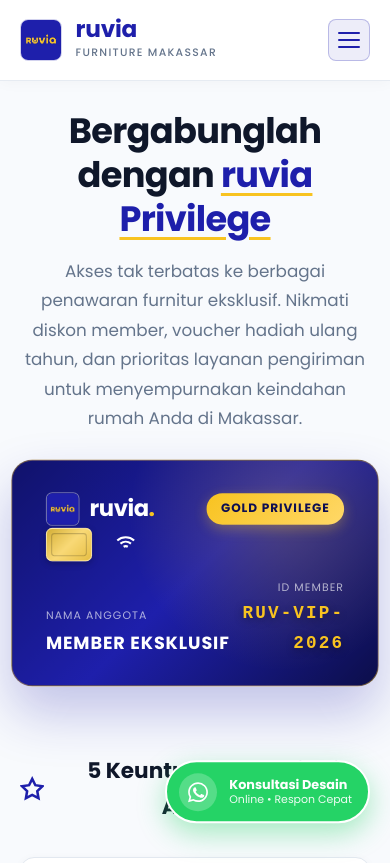
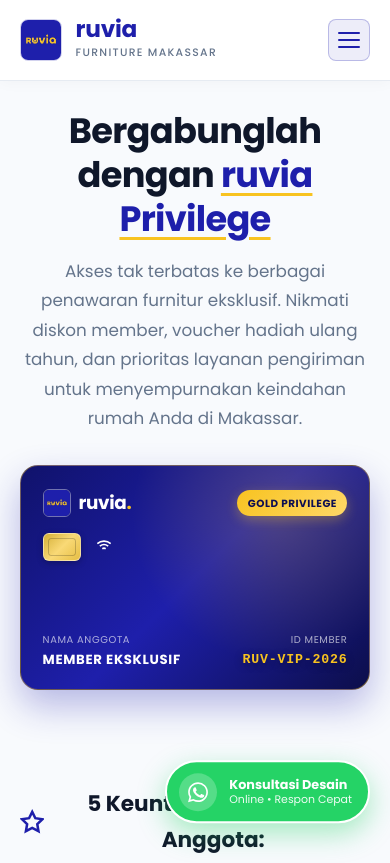
Before and after one commit to fathin413/ruvia-web, a website: page member.html in a window 390 px wide. Shown: the top 863 px of the page. Drawn offline with Linux system fonts and the light colour scheme; no server answers.

Commit message:
fix(mobile): seimbangkan button card katalog dan optimasi kartu digital membership di mobile

```diff
--- a/member.html
+++ b/member.html
@@ -77,7 +77,7 @@
                BAGIAN 1: KARTU DIGITAL (TENGAH)
                ================================================================== -->
           <div class="digital-card-preview-wrap" style="width: 100%; max-width: 420px; margin: 0 auto;">
-            <div class="digital-member-card" title="Kartu Member Digital ruvia Privilege" style="transform: scale(1.05); transform-origin: center; box-shadow: 0 25px 50px rgba(30, 31, 171, 0.25);">
+            <div class="digital-member-card" title="Kartu Member Digital ruvia Privilege" style="box-shadow: 0 25px 50px rgba(30, 31, 171, 0.25);">
               <div class="card-top-row">
                 <div class="card-brand">
                   <img src="assets/images/ruvia-logo.png" alt="ruvia" style="width: 32px; height: 32px; border-radius: 6px; border: 1px solid rgba(255,255,255,0.4);">
--- a/styles.css
+++ b/styles.css
@@ -2641,20 +2641,38 @@ dialog.promo-modal {
     white-space: nowrap !important;
     max-width: 100% !important;
   }
+  /* --- Catalog Product Card Mobile Balancing --- */
+  .card-body {
+    padding: 1.35rem 1.15rem !important;
+  }
   .card-footer {
-    gap: 0.4rem !important;
+    display: flex !important;
+    align-items: center !important;
+    justify-content: space-between !important;
+    gap: 0.75rem !important;
+    padding-top: 1.15rem !important;
+    width: 100% !important;
+    box-sizing: border-box !important;
   }
   .btn-detail {
-    font-size: clamp(0.72rem, 2.9vw, 0.78rem) !important;
+    font-size: clamp(0.74rem, 2.95vw, 0.84rem) !important;
+    color: var(--blue-primary) !important;
+    font-weight: 600 !important;
     white-space: nowrap !important;
-    gap: 0.3rem !important;
-    padding: 0.5rem 0.75rem !important;
+    gap: 0.35rem !important;
+    padding: 0.45rem 0 !important; /* Rata kiri persis sejajar dengan teks deskripsi */
+    margin: 0 !important;
+    display: inline-flex !important;
+    align-items: center !important;
   }
   .btn-wa-inquire {
-    font-size: clamp(0.72rem, 2.9vw, 0.78rem) !important;
-    padding: 0.5rem 0.75rem !important;
+    font-size: clamp(0.74rem, 2.95vw, 0.84rem) !important;
+    padding: 0.48rem 0.85rem !important;
     white-space: nowrap !important;
-    gap: 0.3rem !important;
+    gap: 0.35rem !important;
+    margin: 0 !important;
+    flex-shrink: 0 !important;
+    border-radius: var(--radius-pill) !important;
   }
   .btn-yellow-full {
     font-size: clamp(0.72rem, 2.95vw, 0.8rem) !important;
@@ -2717,6 +2735,112 @@ dialog.promo-modal {
     background: #ffffff !important;
     box-shadow: 0 4px 14px rgba(0, 0, 0, 0.22) !important;
   }
+
+  /* --- Digital Virtual Member Card Responsif Mobile --- */
+  .digital-card-preview-wrap {
+    width: 100% !important;
+    max-width: 360px !important;
+    margin: 0 auto 1.5rem !important;
+    perspective: none !important;
+  }
+
+  .digital-member-card {
+    aspect-ratio: auto !important;
+    min-height: 225px !important;
+    padding: 1.35rem 1.35rem !important;
+    border-radius: 18px !important;
+    transform: none !important;
+    box-shadow: 0 16px 36px rgba(30, 31, 171, 0.3) !important;
+    display: flex !important;
+    flex-direction: column !important;
+    justify-content: space-between !important;
+  }
+
+  .card-top-row {
+    display: flex !important;
+    align-items: center !important;
+    justify-content: space-between !important;
+    width: 100% !important;
+  }
+
+  .card-brand {
+    display: flex !important;
+    align-items: center !important;
+    gap: 0.5rem !important;
+  }
+
+  .card-brand img {
+    width: 28px !important;
+    height: 28px !important;
+  }
+
+  .card-brand-name {
+    font-size: 1.15rem !important;
+  }
+
+  .card-tier-badge {
+    font-size: 0.65rem !important;
+    padding: 0.28rem 0.65rem !important;
+    letter-spacing: 0.05em !important;
+  }
+
+  .card-chip-row {
+    display: flex !important;
+    align-items: center !important;
+    gap: 0.85rem !important;
+    margin-top: 0.95rem !important;
+    margin-bottom: 0.75rem !important;
+  }
+
+  .card-chip-sim {
+    width: 38px !important;
+    height: 28px !important;
+  }
+
+  .card-nfc-icon {
+    width: 20px !important;
+    height: 20px !important;
+  }
+
+  .card-bottom-row {
+    display: flex !important;
+    justify-content: space-between !important;
+    align-items: flex-end !important;
+    width: 100% !important;
+    gap: 0.5rem !important;
+    margin-top: auto !important;
+  }
+
+  .card-holder-label {
+    font-size: 0.62rem !important;
+    letter-spacing: 0.06em !important;
+    margin-bottom: 0.2rem !important;
+    white-space: nowrap !important;
+  }
+
+  .card-holder-name {
+    font-size: clamp(0.78rem, 3.4vw, 0.95rem) !important;
+    font-weight: 700 !important;
+    white-space: nowrap !important;
+    overflow: hidden !important;
+    text-overflow: ellipsis !important;
+    max-width: 160px !important;
+    line-height: 1.2 !important;
+  }
+
+  .card-number-block {
+    text-align: right !important;
+    flex-shrink: 0 !important;
+  }
+
+  .card-id-num {
+    font-size: clamp(0.78rem, 3.4vw, 0.95rem) !important;
+    font-weight: 700 !important;
+    letter-spacing: 0.06em !important;
+    white-space: nowrap !important; /* DILARANG PECAH 3 BARIS */
+    line-height: 1.2 !important;
+    display: block !important;
+  }
 }
 
 @media (max-width: 580px) {
@@ -3087,6 +3211,7 @@ dialog.promo-modal {
   letter-spacing: 0.12em;
   color: #f8c320;
   text-shadow: 0 2px 8px rgba(0,0,0,0.4);
+  white-space: nowrap !important;
 }
 
 /* Privilege Perks List */
```
